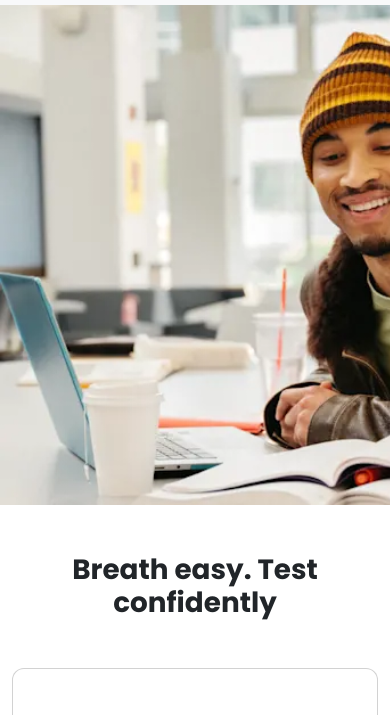
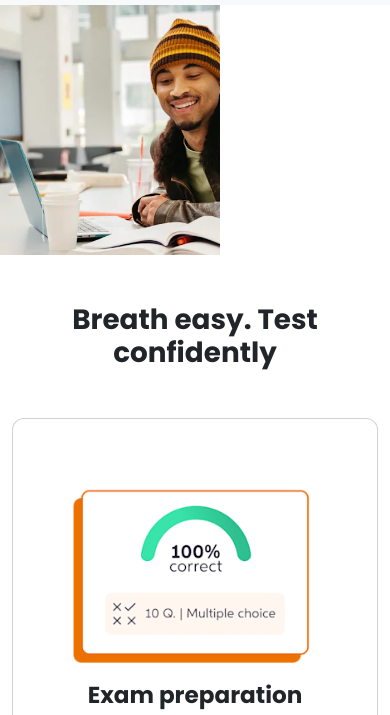
Before and after one commit to rvamshi75/chegg-clone1, a plain HTML site: page index.html in a window 390 px wide. Shown: the part 56-771 px from the top of the page. Drawn offline with nearby package versions, Linux system fonts and the light colour scheme.

Commit message:
image-size modified

```diff
--- a/index.html
+++ b/index.html
@@ -93,7 +93,7 @@
       <div class="row">
         <h1 class="display-6 text-center my-5 fw-bold ">Breath easy. Test confidently</h1>
         <div class="col-md-4">
-          <div class="card">
+          <div class="card mb-3">
             <div class="card-body text-center">
               <img src="./images/CarouselTest-Practice.webp" alt="" class="img-fluid">
               <h3 class="fw-bold ">Exam preparation</h3>
--- a/style.css
+++ b/style.css
@@ -30,8 +30,8 @@
     .hero{
         background-image: url(./images/sohp-hero-mobile.webp);
         background-size: cover;
-        height: 500px;
-        width: 100%;
+        height: 250px;
+        width: 220px;
     }
 
     .content{
@@ -46,6 +46,7 @@
     color: #fff;
     font-weight: 700;
     width: 690px;
+
 
 }
 
```
